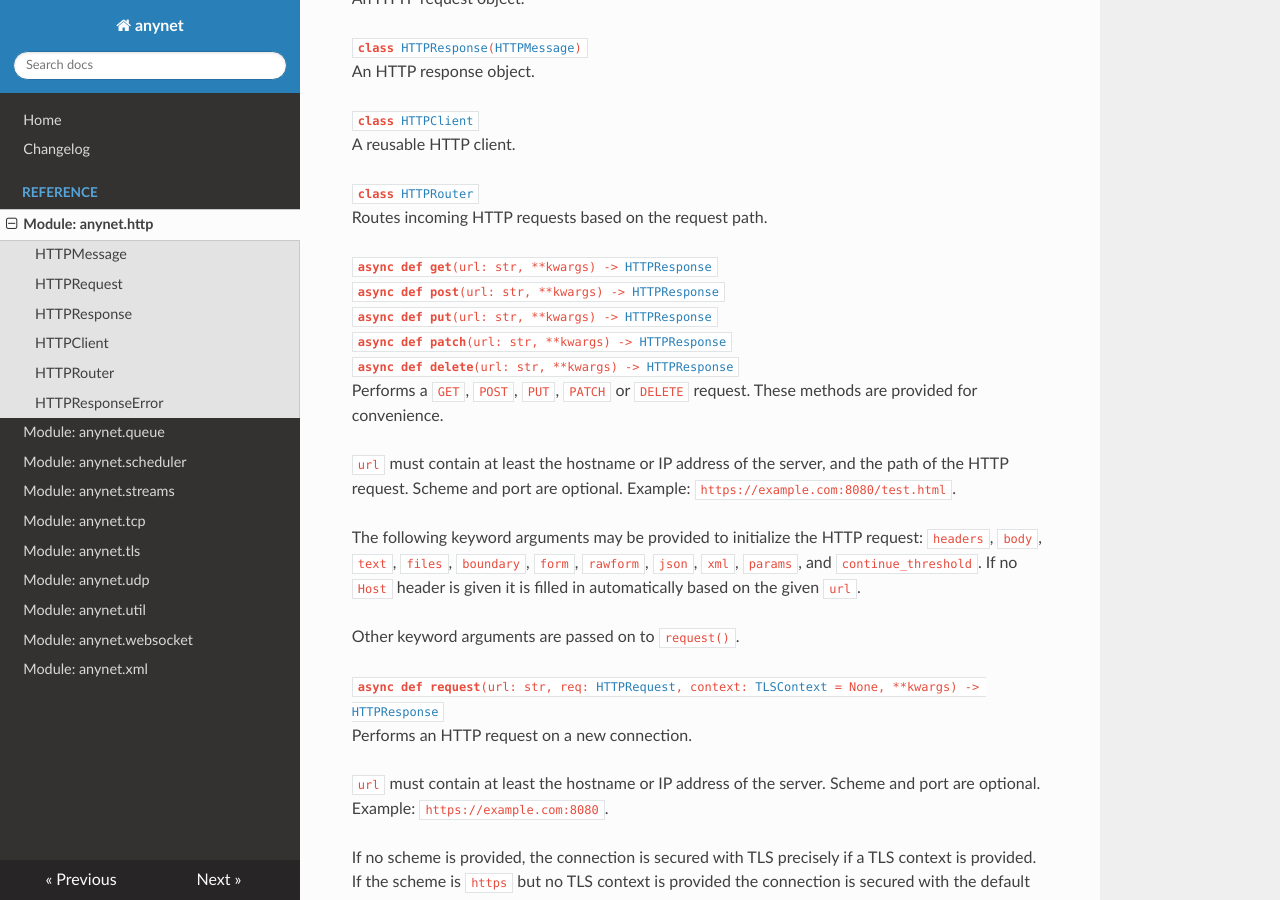
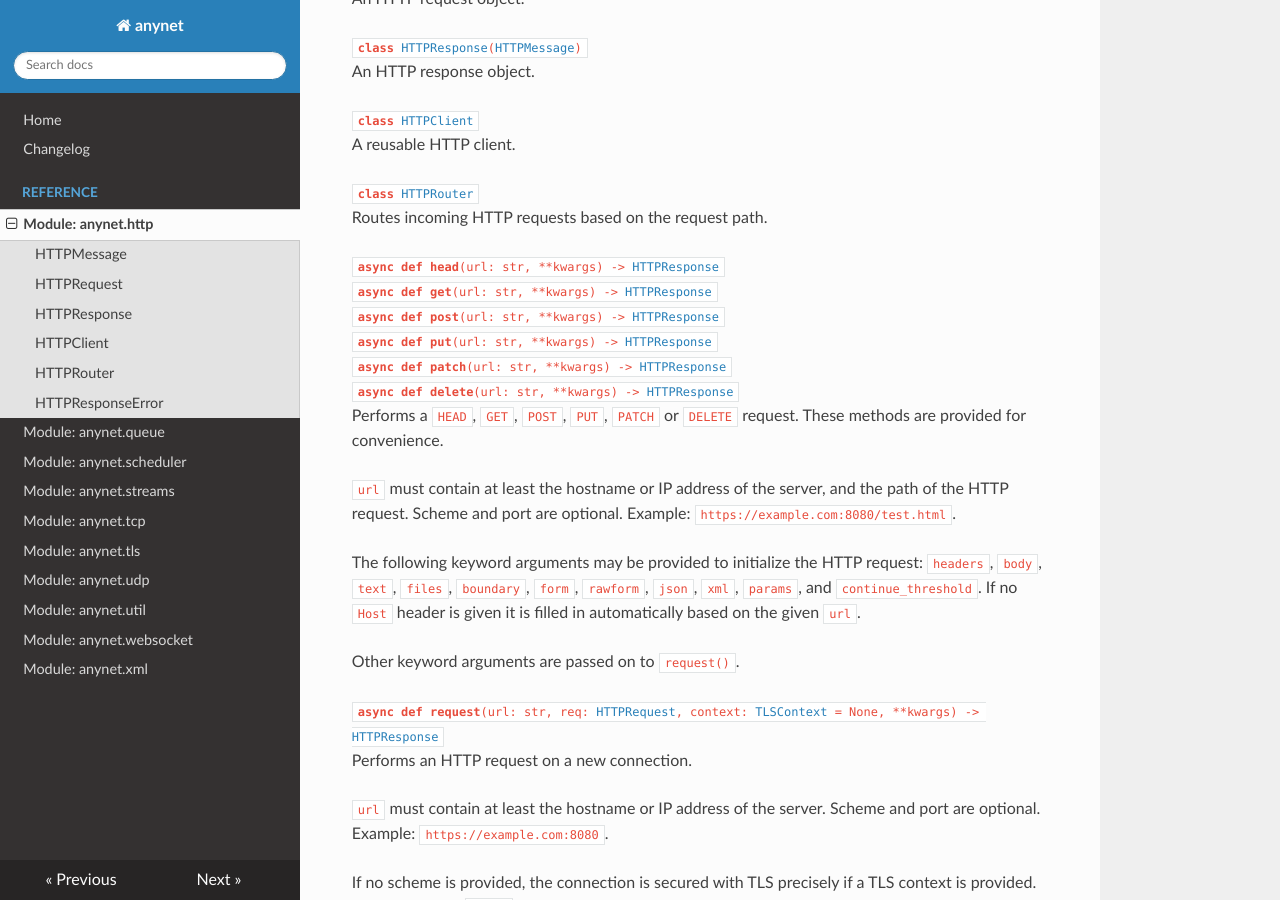
Before and after one commit to kinnay/anynet, an MkDocs documentation site: the page built from docs/reference/http.md, in a window 1280 px wide and 900 px high, scrolled down 513 px. Built offline with MkDocs 1.6.1, drawn with Linux system fonts in a browser that asks for light colours; nearby versions of some CDN libraries; some of the changed text lies outside the part shown.

Commit message:
http: add convenience methods to send HEAD requests

```diff
--- a/docs/reference/http.md
+++ b/docs/reference/http.md
@@ -24,12 +24,13 @@ Provides HTTP-related classes, including a client and a server. Note that this i
 <code>**class** [HTTPRouter](#httprouter)</code><br>
 <span class="docs">Routes incoming HTTP requests based on the request path.</span>
 
+<code>**async def head**(url: str, \*\*kwargs) -> [HTTPResponse](#httpresponse)</code><br>
 <code>**async def get**(url: str, \*\*kwargs) -> [HTTPResponse](#httpresponse)</code><br>
 <code>**async def post**(url: str, \*\*kwargs) -> [HTTPResponse](#httpresponse)</code><br>
 <code>**async def put**(url: str, \*\*kwargs) -> [HTTPResponse](#httpresponse)</code><br>
 <code>**async def patch**(url: str, \*\*kwargs) -> [HTTPResponse](#httpresponse)</code><br>
 <code>**async def delete**(url: str, \*\*kwargs) -> [HTTPResponse](#httpresponse)</code><br>
-<span class="docs">Performs a `GET`, `POST`, `PUT`, `PATCH` or `DELETE` request. These methods are provided for convenience.<br><br>`url` must contain at least the hostname or IP address of the server, and the path of the HTTP request. Scheme and port are optional. Example: `https://example.com:8080/test.html`.<br><br>The following keyword arguments may be provided to initialize the HTTP request: `headers`, `body`, `text`, `files`, `boundary`, `form`, `rawform`, `json`, `xml`, `params`, and `continue_threshold`. If no `Host` header is given it is filled in automatically based on the given `url`.<br><br>Other keyword arguments are passed on to `request()`.</span>
+<span class="docs">Performs a `HEAD`, `GET`, `POST`, `PUT`, `PATCH` or `DELETE` request. These methods are provided for convenience.<br><br>`url` must contain at least the hostname or IP address of the server, and the path of the HTTP request. Scheme and port are optional. Example: `https://example.com:8080/test.html`.<br><br>The following keyword arguments may be provided to initialize the HTTP request: `headers`, `body`, `text`, `files`, `boundary`, `form`, `rawform`, `json`, `xml`, `params`, and `continue_threshold`. If no `Host` header is given it is filled in automatically based on the given `url`.<br><br>Other keyword arguments are passed on to `request()`.</span>
 
 <code>**async def request**(url: str, req: [HTTPRequest](#httprequest), context: [TLSContext](tls.md#tlscontext) = None, \*\*kwargs) -> [HTTPResponse](#httpresponse)</code><br>
 <span class="docs">Performs an HTTP request on a new connection.<br><br>`url` must contain at least the hostname or IP address of the server. Scheme and port are optional. Example: `https://example.com:8080`.<br><br>If no scheme is provided, the connection is secured with TLS precisely if a TLS context is provided. If the scheme is `https` but no TLS context is provided the connection is secured with the default TLS context.<br><br>The keyword arguments are forwarded to [`HTTPClient.request`](#httpclient).</span>
@@ -139,12 +140,13 @@ This class inherits [`HTTPMessage`](#httpmessage). During encoding, the `Expect`
 <span class="docs">Creates a new HTTP request.</span>
 
 <code style="color: blue">@classmethod</code><br>
+<code>**def head**(path: str) -> [HTTPRequest](#httprequest)</code><br>
 <code>**def get**(path: str) -> [HTTPRequest](#httprequest)</code><br>
 <code>**def post**(path: str) -> [HTTPRequest](#httprequest)</code><br>
 <code>**def put**(path: str) -> [HTTPRequest](#httprequest)</code><br>
 <code>**def patch**(path: str) -> [HTTPRequest](#httprequest)</code><br>
 <code>**def delete**(path: str) -> [HTTPRequest](#httprequest)</code><br>
-<span class="docs">Creates a `GET`, `POST`, `PUT`, `PATCH` or `DELETE` request with the given path. If the given path contains form parameters, they are parsed and put into `params`.</span>
+<span class="docs">Creates a `HEAD`, `GET`, `POST`, `PUT`, `PATCH` or `DELETE` request with the given path. If the given path contains form parameters, they are parsed and put into `params`.</span>
 
 ## HTTPResponse
 This class inherits [`HTTPMessage`](#httpmessage).
```
Also changed, not shown: 2 other files.
